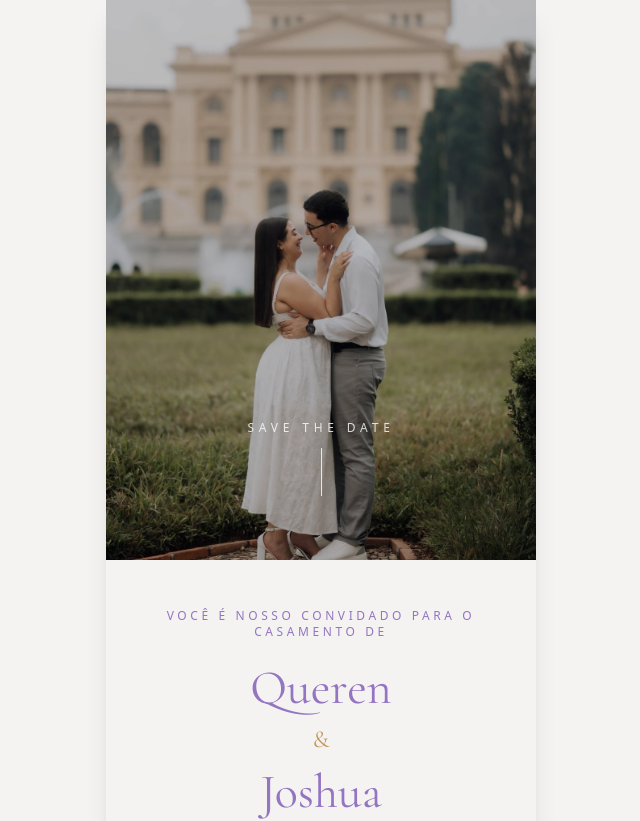
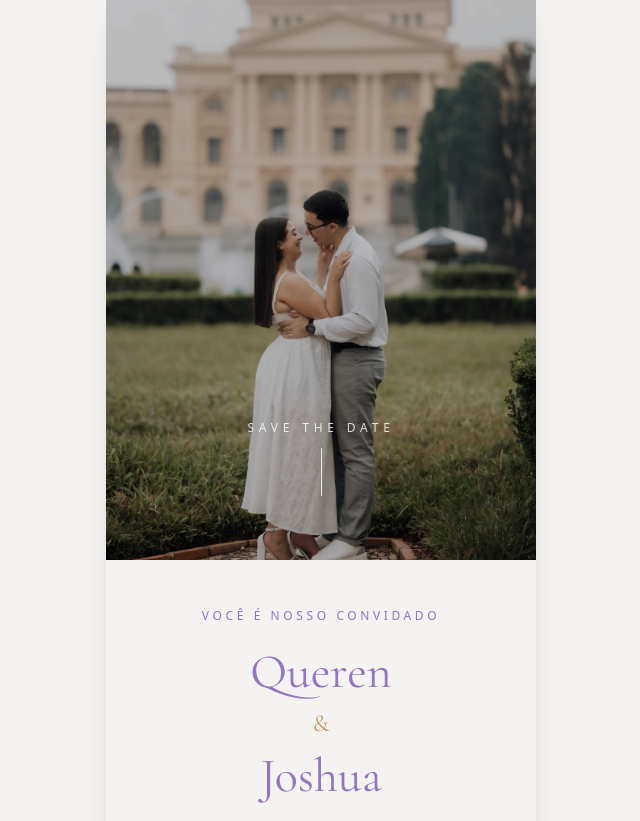
Before and after one commit to joshuadias06/Queren_Joshua_Wedding, a React (Vite) app: page / in a window 1280 px wide. Shown: the top 821 px of the page, without its empty margins (319-959 px from the left). Built offline with nearby package versions, Linux system fonts and the light colour scheme; the HTML template or start-up script is replaced by a standard one.

Commit message:
Update text home screen

```diff
--- a/src/presentation/screens/home/components/InvitationInfo.tsx
+++ b/src/presentation/screens/home/components/InvitationInfo.tsx
@@ -20,7 +20,7 @@ export function InvitationInfo({
 
       {/* Texto superior */}
       <p className="tracking-[0.3em] text-xs text-[var(--color-primary)]">
-        VOCÊ É NOSSO CONVIDADO PARA O CASAMENTO DE
+        VOCÊ É NOSSO CONVIDADO
       </p>
 
       {/* Nome do Noivo */}
```
